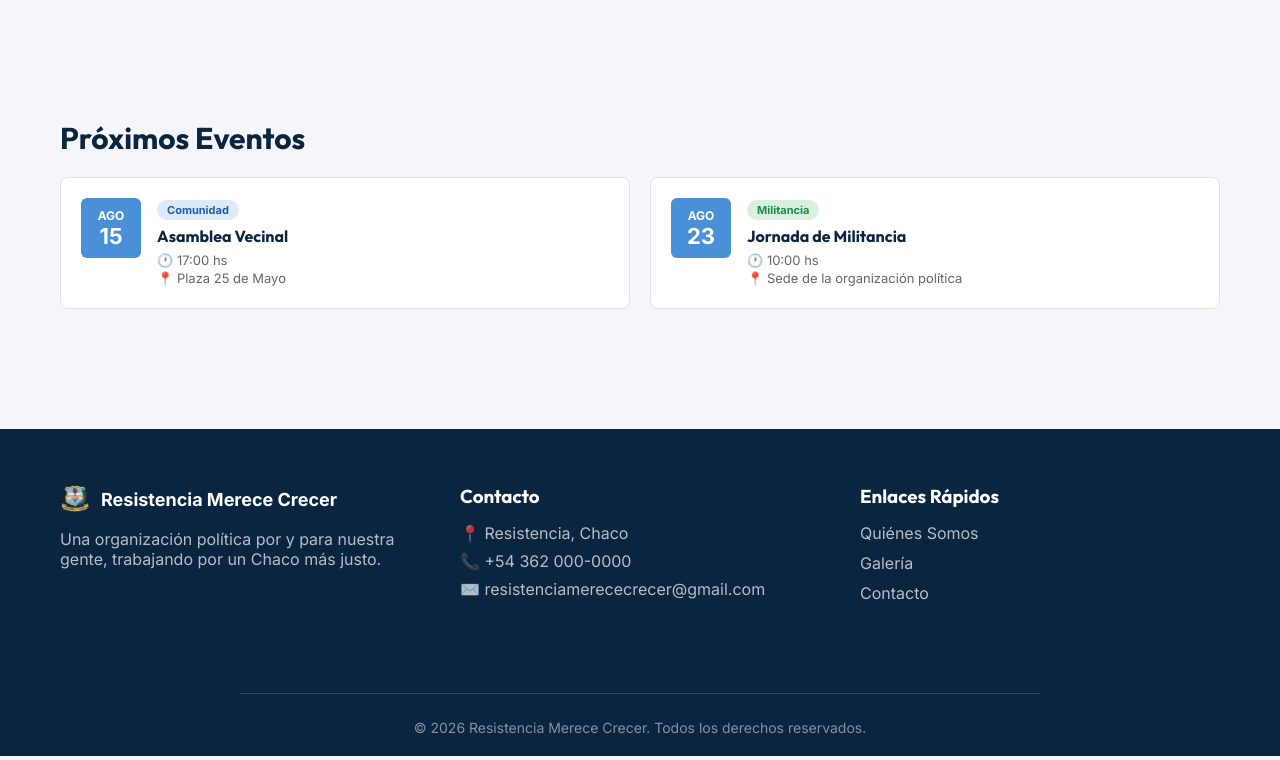
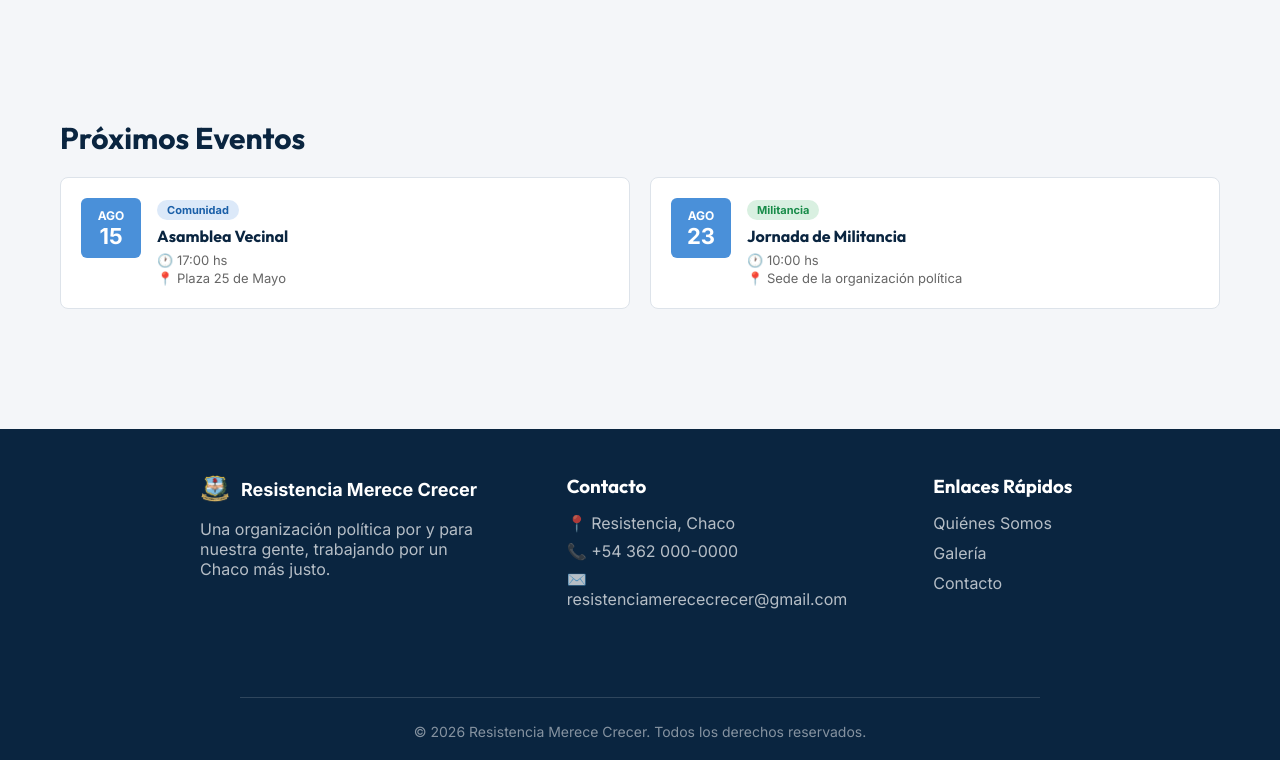
Before and after one commit to esqmarcelo/resistencia-merece-crecer, a React (Vite) app: page / in a window 1280 px wide. Shown: the part 1068-1828 px from the top of the page. Built offline with nearby package versions, Linux system fonts and the light colour scheme.

Commit message:
Ajusté espaciado y alineación del footer

```diff
--- a/src/index.css
+++ b/src/index.css
@@ -177,7 +177,9 @@ h3 {
 .footer-grid {
   display: grid;
   grid-template-columns: repeat(auto-fit, minmax(220px, 1fr));
-  gap: 40px;
+  gap: 80px;
+  padding-top: 30px;
+  padding-left: 200px;
 }
 
 .footer-col h3 {
```
